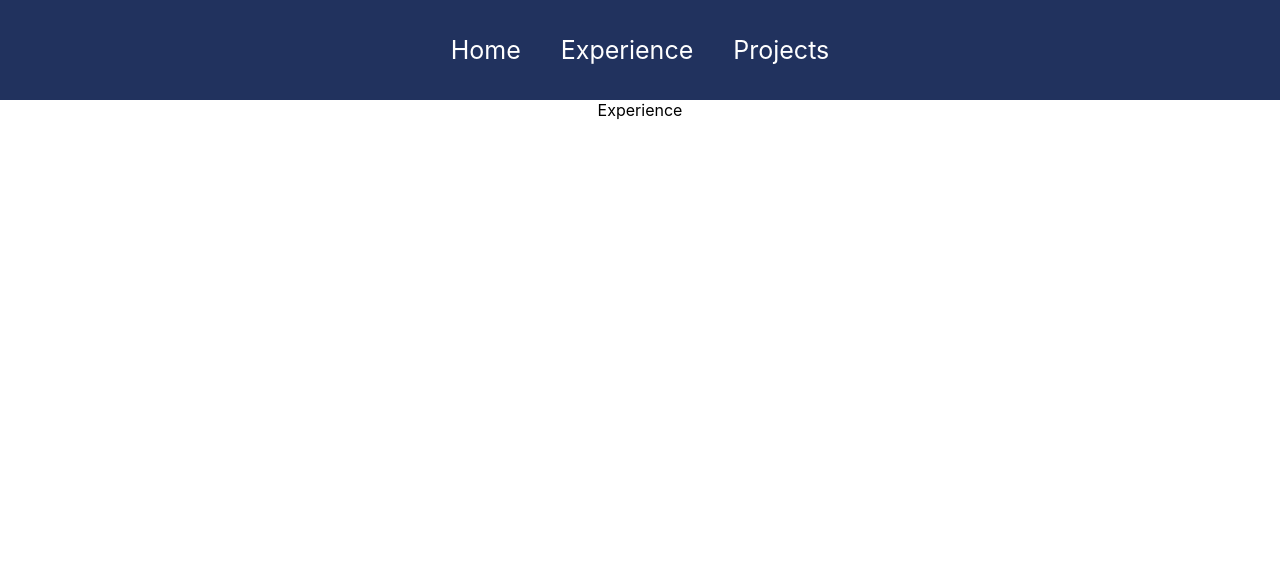
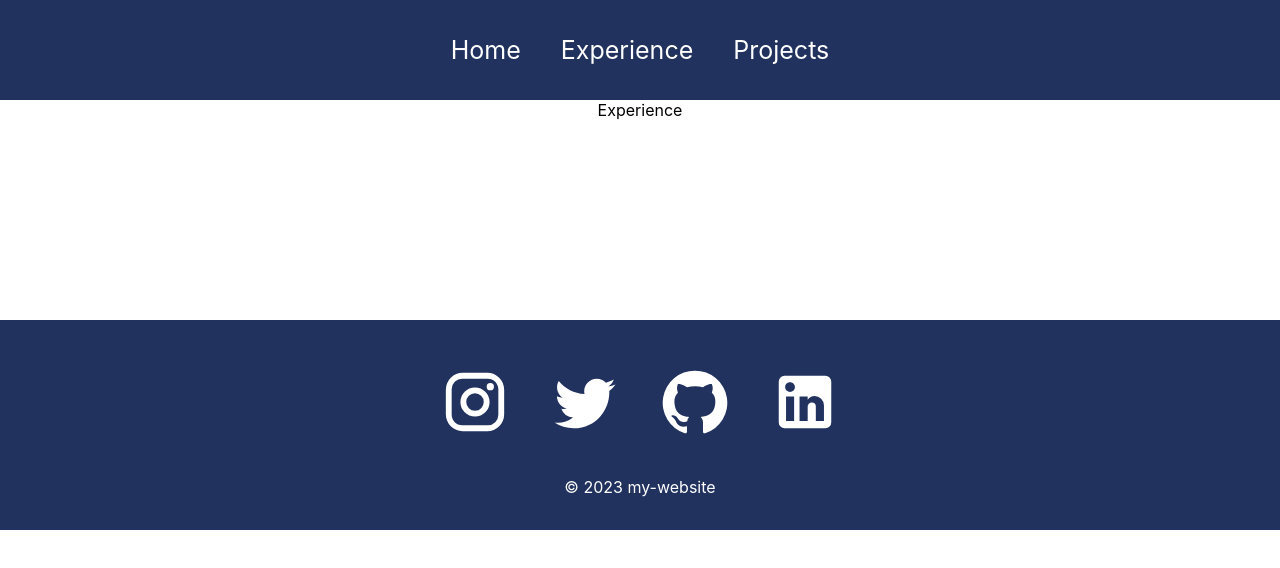
Before and after one commit to picturepatch07/Portfolio, a React (Create React App) app: page /experience in a window 1280 px wide. Shown: the top 568 px of the page. Built offline with nearby package versions, Linux system fonts and the light colour scheme.

Commit message:
footer added

```diff
--- a/src/App.js
+++ b/src/App.js
@@ -4,6 +4,7 @@ import Home from "./page/Home";
 import Projects from "./page/Projects";
 import Experience from "./page/Experience";
 import Navbar from "./Components/NavbarSection/Navbar";
+import Footer from "./Components/FooterSection/Footer";
 
 function App() {
   return (
@@ -15,6 +16,7 @@ function App() {
           <Route path="/projects" element={<Projects />} />
           <Route path="/experience" element={<Experience />} />
         </Routes>
+        <Footer />
       </Router>
     </div>
   );
--- /dev/null
+++ b/src/Components/FooterSection/Footer.css
@@ -0,0 +1,28 @@
+.footer {
+  width: 100%;
+  height: 200px;
+  background: #21325e;
+  display: flex;
+  justify-content: center;
+  align-items: center;
+  flex-direction: column;
+  padding-top: 10px;
+  margin-top: 200px;
+}
+
+.socialMedia svg {
+  color: white;
+  margin: 20px;
+  font-size: 70px;
+  cursor: pointer;
+}
+
+.footer p {
+  color: white;
+}
+
+@media only screen and (max-width: 600px) {
+  .footer svg {
+    font-size: 50px;
+  }
+}
--- /dev/null
+++ b/src/Components/FooterSection/Footer.jsx
@@ -0,0 +1,19 @@
+import { GitHub, Instagram, LinkedIn, Twitter } from "@mui/icons-material";
+import React from "react";
+import "./Footer.css";
+
+function Footer() {
+  return (
+    <div className="footer">
+      <div className="socialMedia">
+        <Instagram />
+        <Twitter />
+        <GitHub />
+        <LinkedIn />
+      </div>
+      <p> &copy; 2023 my-website</p>
+    </div>
+  );
+}
+
+export default Footer;
```
